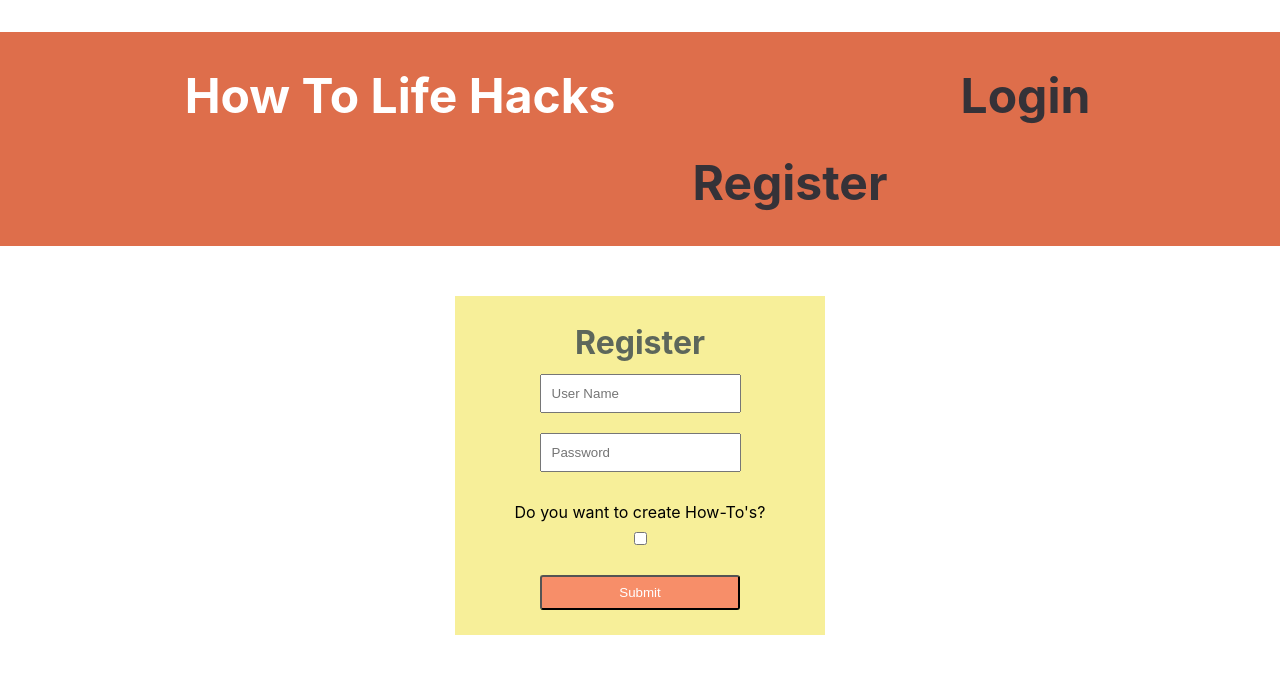
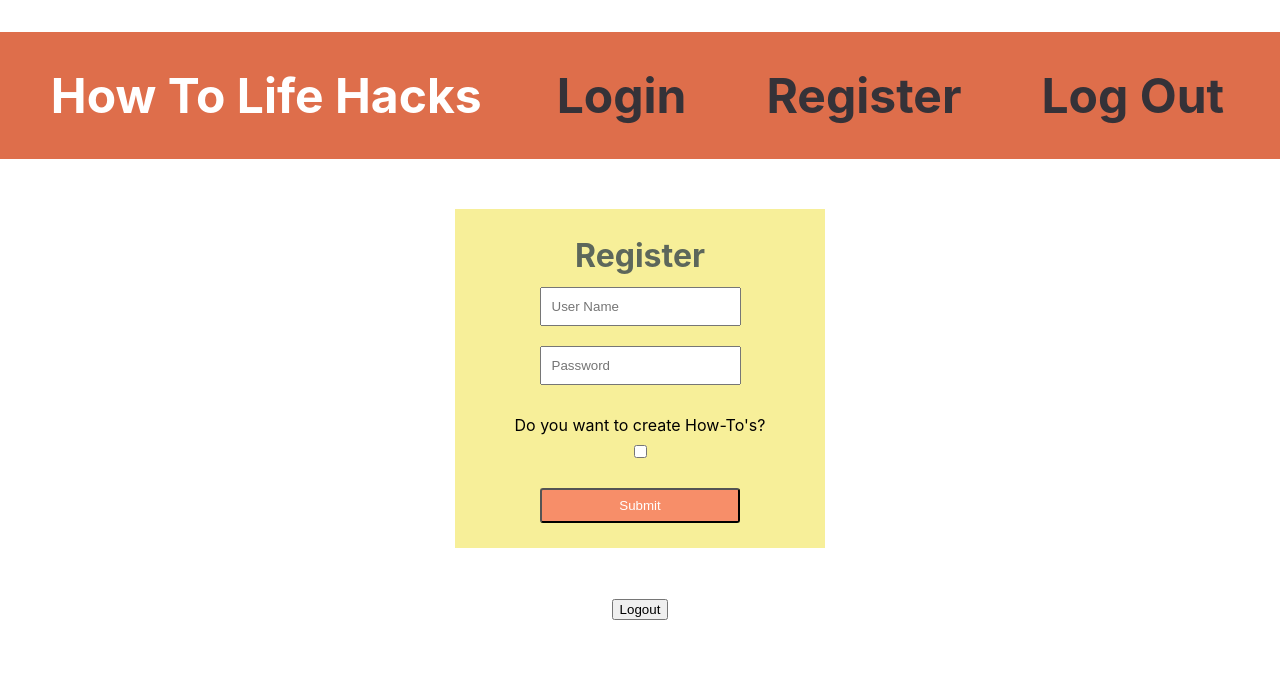
Before and after one commit to bw-howto/frontend, a React (Create React App) app: page /register in a window 1280 px wide. Shown: the top 674 px of the page. Built offline with nearby package versions, Linux system fonts and the light colour scheme.

Commit message:
fixed handle logout

```diff
--- a/src/App.js
+++ b/src/App.js
@@ -4,6 +4,7 @@ import "./App.css";
 import Header from "./components/Header";
 import Register from "./components/Register";
 import Login from "./components/Login";
+import Logout from "./components/Logout";
 import Home from "./components/Home";
 import PrivateRoute from "./components/PrivateRoute";
 
@@ -14,6 +15,7 @@ function App() {
 			<Route exact path="/" component = {Home} />
 			<Route path="/register" component = {Register} />
 			<Route path="/login" component = {Login} />
+			<Route path="/" component = {Logout} />
 			{/*<PrivateRoute exact path="/hacks" component={hacks} />*/}
 		</div>
 	);
--- a/src/components/Header.js
+++ b/src/components/Header.js
@@ -41,7 +41,7 @@ display: inline-block;
 const HeaderLink = styled(Link) `
 color: #353238;
 padding: 14px 25px;
-margin-left: 300px;
+margin-left: 30px;
 text-align: center;
 text-decoration: none;
 display: inline-block;
@@ -56,6 +56,7 @@ export default function Header() {
           <TitleLink to ="/">How To Life Hacks</TitleLink>
           <HeaderLink to="/login">Login</HeaderLink>
           <HeaderLink to="/register">Register</HeaderLink>
+          <HeaderLink to="/">Log Out</HeaderLink>
       </Title>
     </header>
   );
--- a/src/components/Logout.js
+++ b/src/components/Logout.js
@@ -3,7 +3,7 @@ import { logout } from "../actions";
 import { connect } from "react-redux";
 
 const Logout = props => {
-	handleLogout = () => {
+	const handleLogout = () => {
 		props.logout();
 		window.location.reload();
 	};
--- a/src/components/Register.js
+++ b/src/components/Register.js
@@ -90,7 +90,7 @@ const UserForm = ({ values, touched, errors, status }) => {
 };
 
 const FormikForm = withFormik({
-	mapPropsToValues({ name, email, password, username, creator }) {
+	mapPropsToValues({ password, username, creator }) {
 		return {
 			password: password || "",
 			username: username || "",
```
